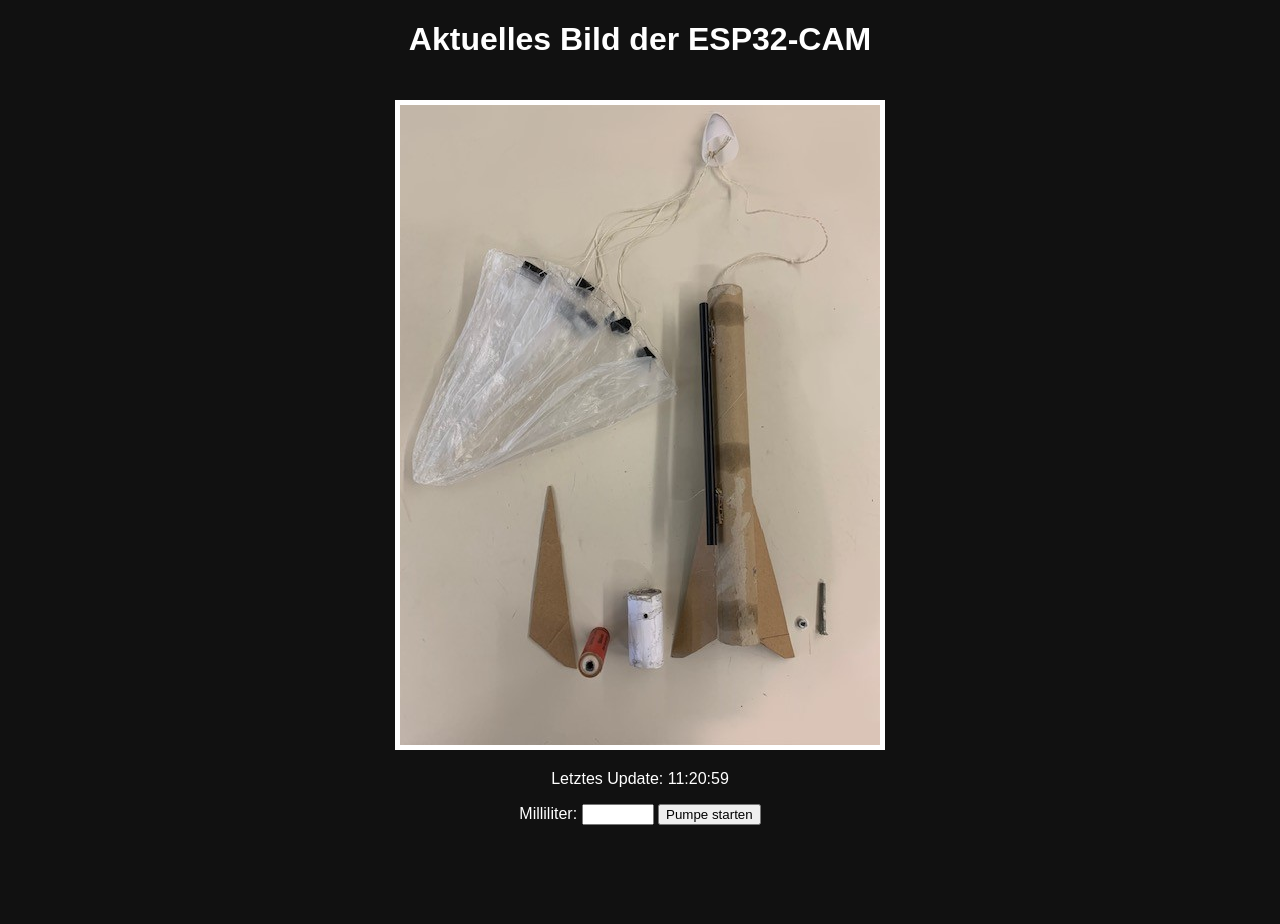
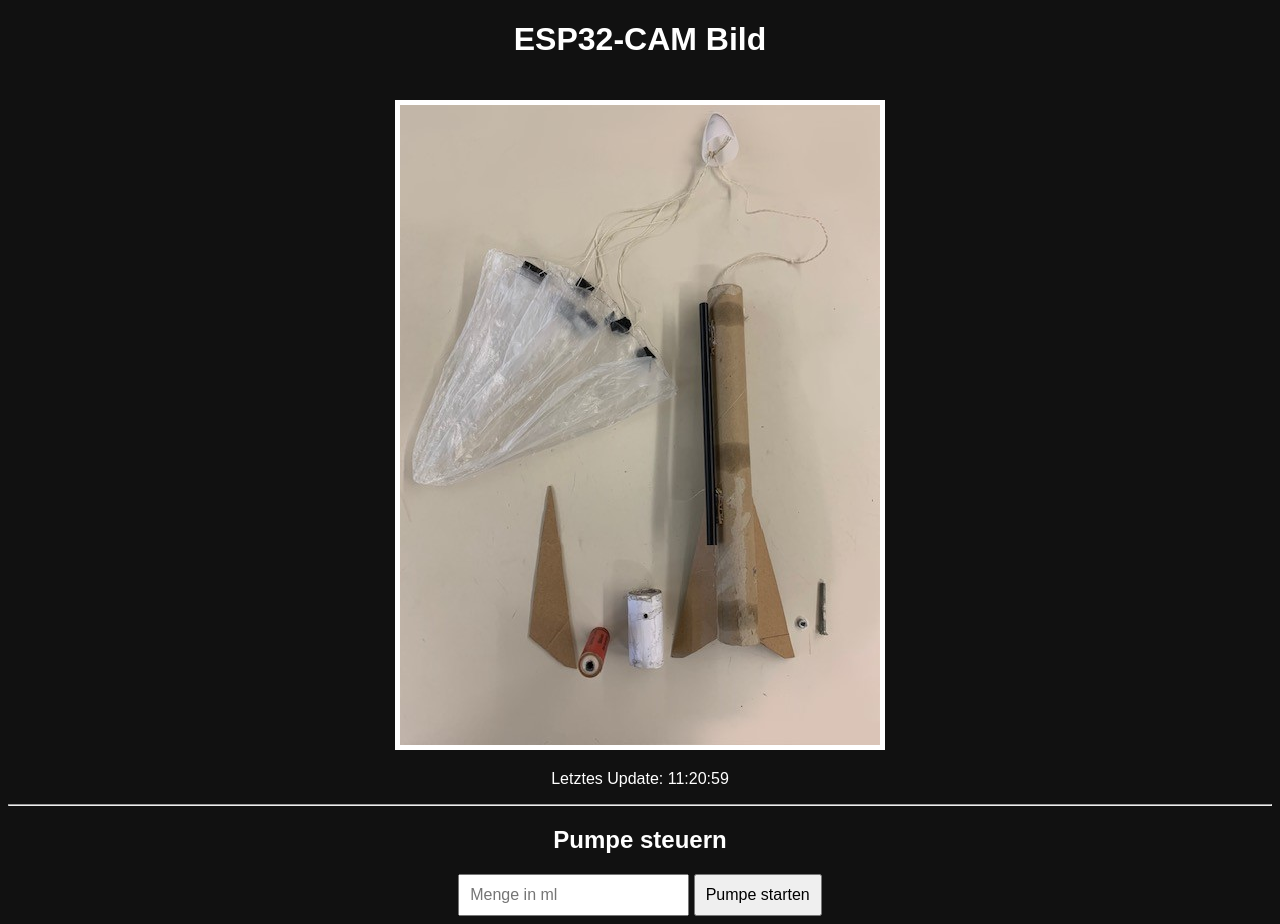
Before and after one commit to Palex-l/Brokoli_Beobachtung, a PHP site: page / in a window 1280 px wide. Before the commit the page ends 825 px from the top, so only its background shows below. Run offline with PHP 8.4, Linux system fonts and the light colour scheme.

Commit message:
Update index.php

```diff
--- a/index.php
+++ b/index.php
@@ -1,21 +1,25 @@
 <!DOCTYPE html>
 <html>
 <head>
-  <title>Live-Cam</title>
+  <title>ESP32 Cam + Pumpe</title>
   <meta http-equiv="refresh" content="10">
   <style>
     body { text-align: center; font-family: sans-serif; background: #111; color: white; }
     img { max-width: 90%; border: 5px solid white; margin-top: 20px; }
+    input, button { padding: 10px; font-size: 16px; }
   </style>
 </head>
 <body>
-  <h1>Aktuelles Bild der ESP32-CAM</h1>
+  <h1>ESP32-CAM Bild</h1>
   <img src="uploads/cam.jpg?<?php echo time(); ?>" alt="Live Bild">
   <p>Letztes Update: <?php echo date("H:i:s"); ?></p>
+
+  <hr>
+  <h2>Pumpe steuern</h2>
+  <form action="pump_trigger.php" method="POST">
+    <input type="number" name="ml" placeholder="Menge in ml" required min="1">
+    <button type="submit">Pumpe starten</button>
+  </form>
+  <?php if (isset($_GET['ok'])) echo "<p>Befehl gesendet!</p>"; ?>
 </body>
-  <form method="POST" action="dose.php">
-  <label for="ml">Milliliter:</label>
-  <input type="number" name="ml" min="1" max="1000" required>
-  <button type="submit">Pumpe starten</button>
-</form>
 </html>
```
